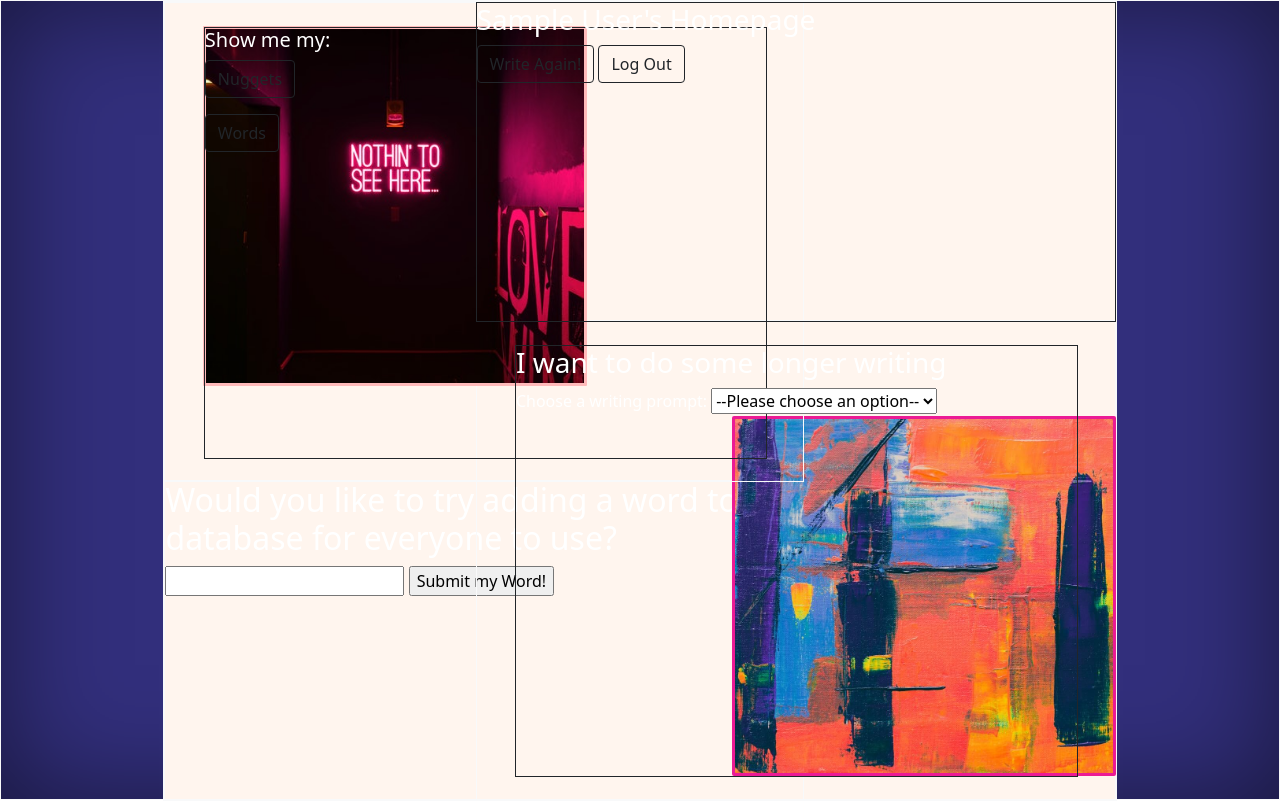
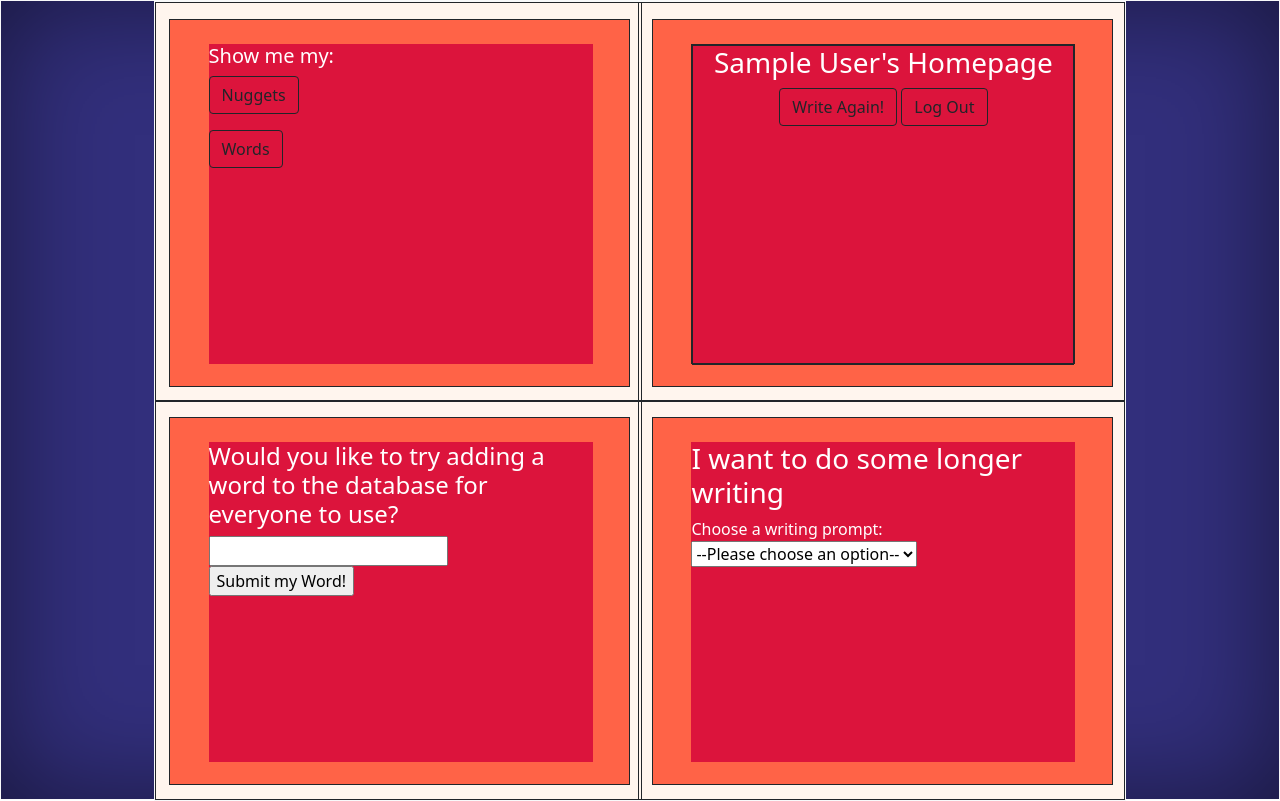
Before and after one commit to VallieTracy/Writing-Prompt-App, a Flask app: page /homepage in a window 1280 px wide. Run offline with Flask 2, Linux system fonts and the light colour scheme; the visitor is signed in with stand-in values (Sample User, id 1); data that the repository does not hold is empty.

Commit message:
saving for the nite

```diff
--- a/static/css/style.css
+++ b/static/css/style.css
@@ -15,6 +15,8 @@
     height: 100vh;
     width: 100vw;
     box-shadow: inset 0 0 7rem 0px rgba(0, 0, 0, 0.5);
+    padding-left: 0;
+    padding-right: 0;
 }
 
 .inner-square {
@@ -104,36 +106,73 @@
 
 .q1 {
     position: absolute;
-    height: 60vh;
-    width: 50vw;
+    height: 50vh;
+    width: 38vw;
 }
 
 .q2 {
     position: absolute;
-    width: 50vw;
-    height: 40vh;
+    height: 50vh;
+    width: 38vw;
 }
 
 .q3 {
     position: absolute;
-    width: 50vw;
-    height: 40vh;
-    z-index: 18;
+    height: 50vh;
+    width: 38vw;
 }
 
 .q4 {
     position: absolute;
-    width: 50vw;
-    height: 60vh;
+    height: 50vh;
+    width: 38vw;
 }
 
 .quarter-inner {
-    height: 54vh;
-    width: 44vw;
+    height: 46vh;
+    width: 36vw;
     position: absolute;
+    left: 1vw;
+    top: 2vh;
+    z-index: 3;
+    background-color: tomato;
+}
+
+.inner-inner {
+    z-index: 4;
+    height: 40vh;
+    width: 30vw;
+    position: absolute;
+    background-color: crimson;
     left: 3vw;
     top: 3vh;
-    z-index: 3;
+}
+
+/* .center-inner {
+    display: flex;
+    justify-content: center;
+    align-items: center;
+    height: 40vh;
+    width: 30vw;
+} */
+
+/* .center-inner {
+    position: absolute;
+    top: 50%;
+    display: flex;
+    justify-content: center;
+    margin-left: auto;
+    margin-right: auto;
+    transform: translateY(-50%);
+} */
+
+.center-inner {
+    border: 2px solid lightblue;
+        height: 40vh;
+        text-align: center;
+        display: flex-inline;
+        justify-content: center;
+        align-items: center;
 }
 
 .quarter-img {
@@ -164,7 +203,6 @@
 .quarter-ul {
     left: 0;
     top: 0;
-    z-index: 3;
 }
 
 .quarter-ll {
--- a/templates/homepage.html
+++ b/templates/homepage.html
@@ -7,8 +7,9 @@
     <div class='inner-square border border-light'>
 
     <!-- Upper-Left Corner -->
-    <div class='q1 quarter-ul border border-light'>
+    <div class='q1 quarter-ul border border-dark'>
         <div class='quarter-inner border border-dark'>
+            <div class='inner-inner'>
                 <h5>Show me my:</h5>
 
                 <a class='btn border border-dark' id='get-nuggets' role='button'>Nuggets</a>
@@ -20,12 +21,15 @@
                 <ol id="words"></ol>
             </div>
         </div>
+    </div>
 
 
 
     <!-- Lower-Left Corner -->
-    <div class='q2 quarter-ll border border-light'>
-    <h2>Would you like to try adding a word to the database for everyone to use?</h2>
+    <div class='q2 quarter-ll border border-dark'>
+        <div class='quarter-inner border border-dark'>
+            <div class='inner-inner'>
+                <h4>Would you like to try adding a word to the database for everyone to use?</h4>
                 <form action='/add-word' method='post'>
                     <input type='text' name='word' required>
                     <input type='submit' value='Submit my Word!'>
@@ -37,17 +41,26 @@
                     </p>
                 {% endfor %}
             </div>
+        </div>
+    </div>
 
     <!-- Upper-Right Corner -->
     <div class='q3 quarter-ur border border-dark'>
+        <div class='quarter-inner border border-dark'>
+            <div class='inner-inner border border-dark'>
+                <div class='center-inner border border-dark'>
                     <h3>{{ writer }}'s Homepage</h3>
                     <a class='btn border border-dark' role='button' href='/new-prompt'>Write Again!</a>
                     <a class='btn border border-dark' role='button' href='/logout'>Log Out</a>
                 </div>
+            </div>
+        </div>
+    </div>
 
     <!-- Lower-Right Corner -->
-    <div class='q4 quarter-lr border border-light'>
+    <div class='q4 quarter-lr border border-dark'>
         <div class='quarter-inner border border-dark'>
+            <div class='inner-inner'>
                 <h3>I want to do some longer writing</h3>
                 <form action='/longer-prompt' method="get">
                     <label for='prompt-select'>Choose a writing prompt:</label>
@@ -60,11 +73,12 @@
                 </form>
             </div>
         </div>
+    </div>
 
 
 
-    <img src='/static/Images/nothing-small.jpg' class='quarter-img' id='img-change'>
-    <img src='/static/Images/paint-md-comp.jpg' class='vertical-img'>
+    <!-- <img src='/static/Images/nothing-small.jpg' class='quarter-img' id='img-change'>
+    <img src='/static/Images/paint-md-comp.jpg' class='vertical-img'>   -->
     </div> <!--End of inner-square class-->
 </div> <!-- End of continer-fluid backdrop purple class-->
 
```
Lines whose indentation alone changed are shown as unchanged.
